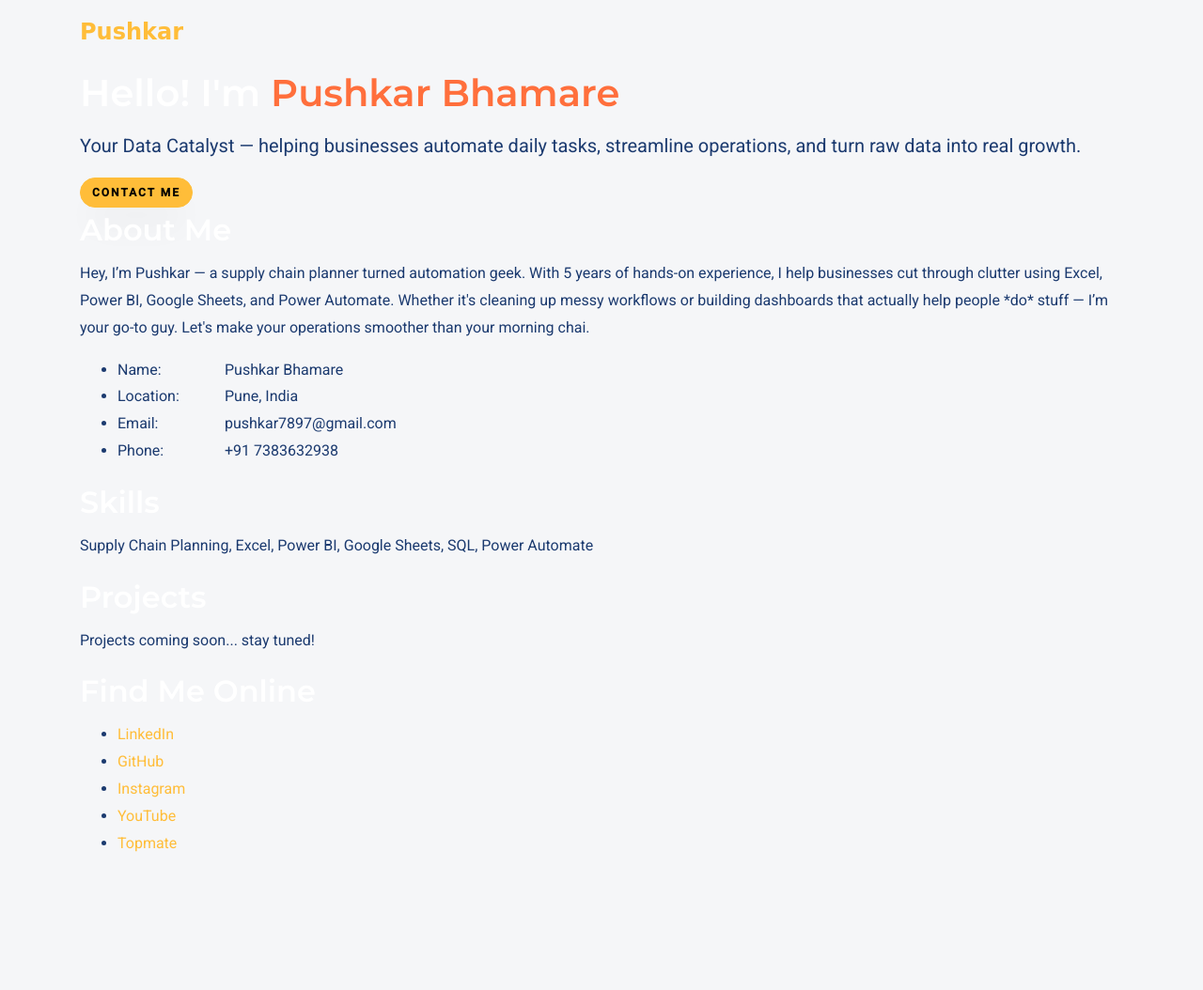
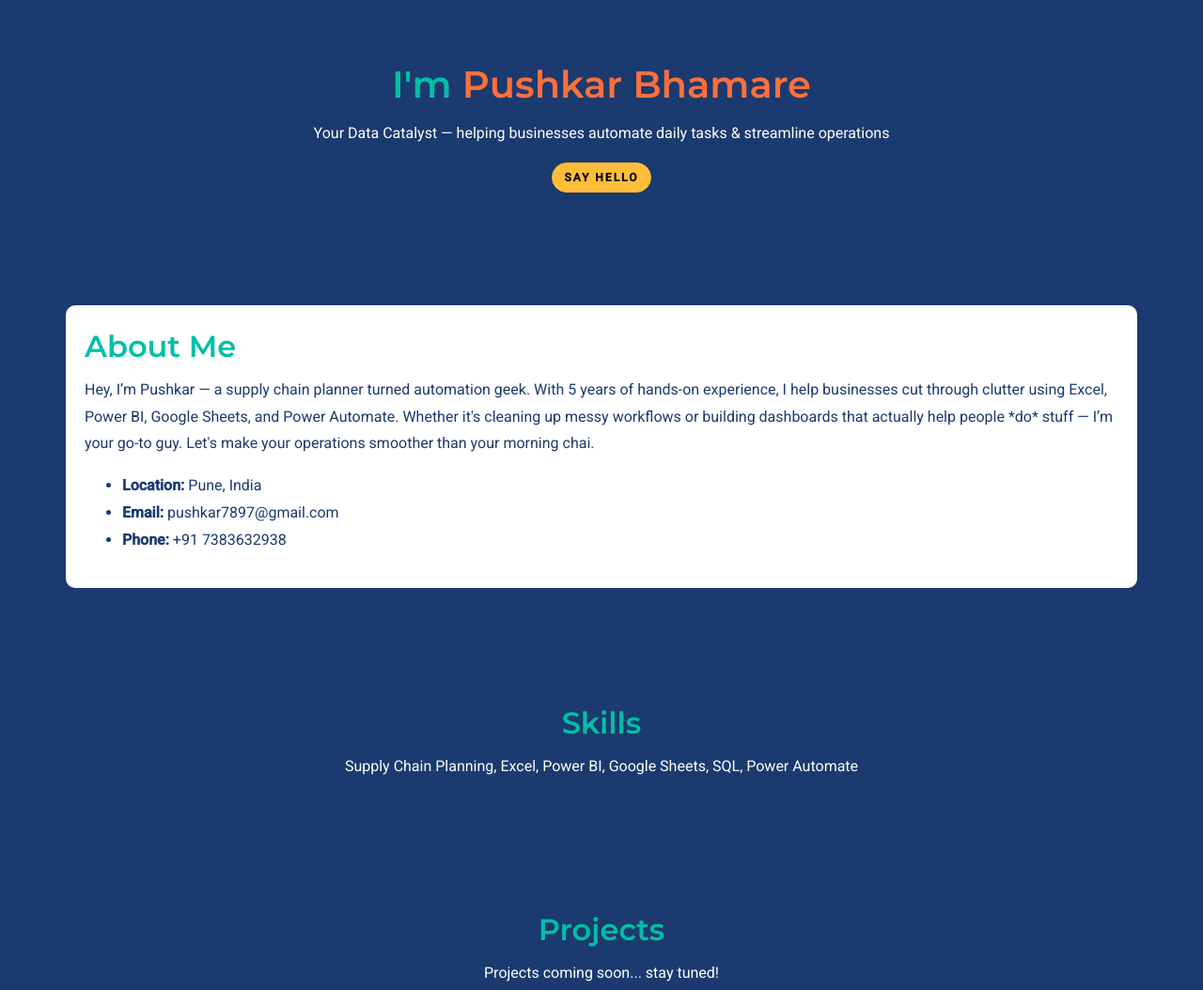
Before and after one commit to Pushkar-YourDatacatalyst/Pushkar-Bhamare.github.io, a plain HTML site: page index.html in a window 1280 px wide. Shown: the top 1054 px of the page at 94% size. Before the commit the page ends 928 px from the top, so only its background shows below. Drawn offline with Linux system fonts and the light colour scheme.

Commit message:
Final color and layout update

```diff
--- a/index.html
+++ b/index.html
@@ -9,84 +9,111 @@
   <link href="https://fonts.googleapis.com/css2?family=Montserrat:wght@600;700&family=Roboto:wght@400;500&display=swap" rel="stylesheet">
 
   <!-- CSS Files -->
+  <link rel="stylesheet" href="css/open-iconic-bootstrap.min.css">
+  <link rel="stylesheet" href="css/animate.css">
+  <link rel="stylesheet" href="css/owl.carousel.min.css">
+  <link rel="stylesheet" href="css/owl.theme.default.min.css">
+  <link rel="stylesheet" href="css/magnific-popup.css">
+  <link rel="stylesheet" href="css/aos.css">
+  <link rel="stylesheet" href="css/ionicons.min.css">
+  <link rel="stylesheet" href="css/flaticon.css">
+  <link rel="stylesheet" href="css/icomoon.css">
   <link rel="stylesheet" href="css/style.css">
 
   <style>
     body {
       font-family: 'Roboto', sans-serif;
-      background-color: #F5F6F8;
-      color: #1B3A6F;
+      background-color: #1B3A6F;
+      color: #FFFFFF;
     }
     h1, h2, h3, h4, h5, h6 {
       font-family: 'Montserrat', sans-serif;
+      color: #00BFA6;
     }
     .btn-primary {
+      background-color: #FF6F3C;
+      border-color: #FF6F3C;
+    }
+    .btn-primary:hover {
       background-color: #00BFA6;
       border-color: #00BFA6;
     }
-    .btn-primary:hover {
-      background-color: #FF6F3C;
-      border-color: #FF6F3C;
-    }
-    .navbar-brand, .nav-link, .btn {
-      font-weight: 600;
+    .section {
+      padding: 60px 0;
     }
     .highlight {
       color: #FF6F3C;
     }
-    .about-info li span:first-child {
-      min-width: 110px;
-      display: inline-block;
+    .social-icons a {
+      color: #FFFFFF;
+      margin-right: 15px;
+    }
+    .social-icons a:hover {
+      color: #00BFA6;
+    }
+    .about-box, .contact-box {
+      background: #FFFFFF;
+      color: #1B3A6F;
+      padding: 20px;
+      border-radius: 10px;
     }
   </style>
 </head>
 <body>
-  <nav class="navbar">
+  <section id="hero" class="section text-center">
     <div class="container">
-      <a class="navbar-brand" href="#">Pushkar</a>
-    </div>
-  </nav>
-
-  <section id="home">
-    <div class="container">
-      <h1>Hello! I'm <span class="highlight">Pushkar Bhamare</span></h1>
-      <p class="lead">Your Data Catalyst — helping businesses automate daily tasks, streamline operations, and turn raw data into real growth.</p>
-      <a href="mailto:pushkar7897@gmail.com" class="btn btn-primary">Contact Me</a>
+      <h1>I'm <span class="highlight">Pushkar Bhamare</span></h1>
+      <p>Your Data Catalyst — helping businesses automate daily tasks & streamline operations</p>
+      <a href="mailto:pushkar7897@gmail.com" class="btn btn-primary">Say Hello</a>
     </div>
   </section>
 
-  <section id="about" class="container">
+  <section id="about" class="section">
+    <div class="container about-box">
       <h2>About Me</h2>
-    <p>
-      Hey, I’m Pushkar — a supply chain planner turned automation geek. With 5 years of hands-on experience, I help businesses cut through clutter using Excel, Power BI, Google Sheets, and Power Automate. Whether it's cleaning up messy workflows or building dashboards that actually help people *do* stuff — I’m your go-to guy. Let's make your operations smoother than your morning chai.
-    </p>
-    <ul class="about-info">
-      <li><span>Name:</span> Pushkar Bhamare</li>
-      <li><span>Location:</span> Pune, India</li>
-      <li><span>Email:</span> pushkar7897@gmail.com</li>
-      <li><span>Phone:</span> +91 7383632938</li>
+      <p>Hey, I’m Pushkar — a supply chain planner turned automation geek. With 5 years of hands-on experience, I help businesses cut through clutter using Excel, Power BI, Google Sheets, and Power Automate. Whether it's cleaning up messy workflows or building dashboards that actually help people *do* stuff — I’m your go-to guy. Let's make your operations smoother than your morning chai.</p>
+      <ul>
+        <li><strong>Location:</strong> Pune, India</li>
+        <li><strong>Email:</strong> pushkar7897@gmail.com</li>
+        <li><strong>Phone:</strong> +91 7383632938</li>
       </ul>
+    </div>
   </section>
 
-  <section id="skills" class="container">
+  <section id="skills" class="section text-center">
+    <div class="container">
       <h2>Skills</h2>
       <p>Supply Chain Planning, Excel, Power BI, Google Sheets, SQL, Power Automate</p>
+    </div>
   </section>
 
-  <section id="projects" class="container">
+  <section id="projects" class="section text-center">
+    <div class="container">
       <h2>Projects</h2>
       <p>Projects coming soon... stay tuned!</p>
+    </div>
   </section>
 
-  <section id="social" class="container">
+  <section id="social" class="section text-center">
+    <div class="container">
       <h2>Find Me Online</h2>
-    <ul>
-      <li><a href="https://www.linkedin.com/in/pushkar-bhamare">LinkedIn</a></li>
-      <li><a href="https://github.com/Pushkar-YourDatacatalyst">GitHub</a></li>
-      <li><a href="https://www.instagram.com/your_datacatalyst/">Instagram</a></li>
-      <li><a href="https://www.youtube.com/@yourdatacatalyst">YouTube</a></li>
-      <li><a href="https://topmate.io/pushkar_bhamare">Topmate</a></li>
-    </ul>
+      <div class="social-icons">
+        <a href="https://www.linkedin.com/in/pushkar-bhamare">LinkedIn</a>
+        <a href="https://github.com/Pushkar-YourDatacatalyst">GitHub</a>
+        <a href="https://www.instagram.com/your_datacatalyst/">Instagram</a>
+        <a href="https://www.youtube.com/@yourdatacatalyst">YouTube</a>
+        <a href="https://topmate.io/pushkar_bhamare">Topmate</a>
+      </div>
+    </div>
+  </section>
+
+  <section id="contact" class="section">
+    <div class="container contact-box">
+      <h2>Contact Me</h2>
+      <p>If you're ready to automate, optimize, or just chat data, I'm just one message away.</p>
+      <p><strong>Email:</strong> pushkar7897@gmail.com</p>
+      <p><strong>Phone:</strong> +91 7383632938</p>
+    </div>
   </section>
 </body>
 </html>
```
Lines whose indentation alone changed are shown as unchanged.
